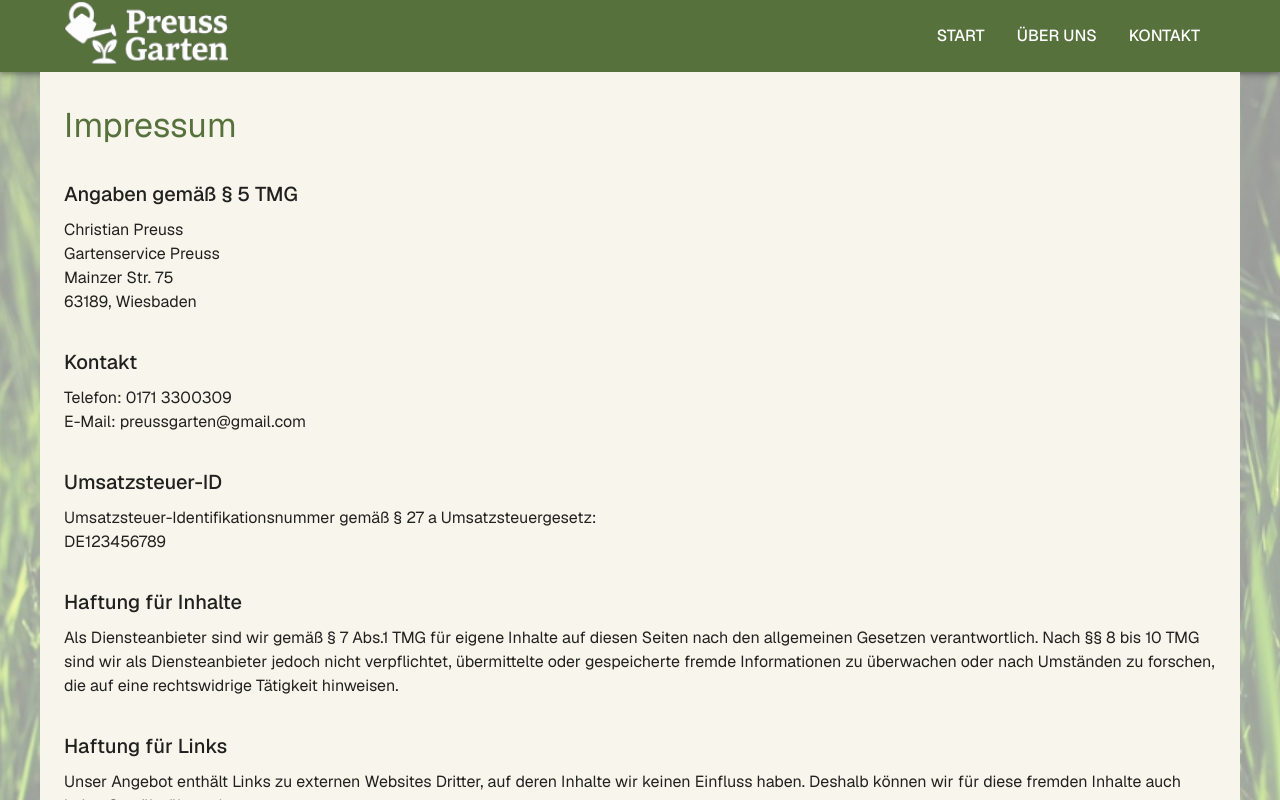
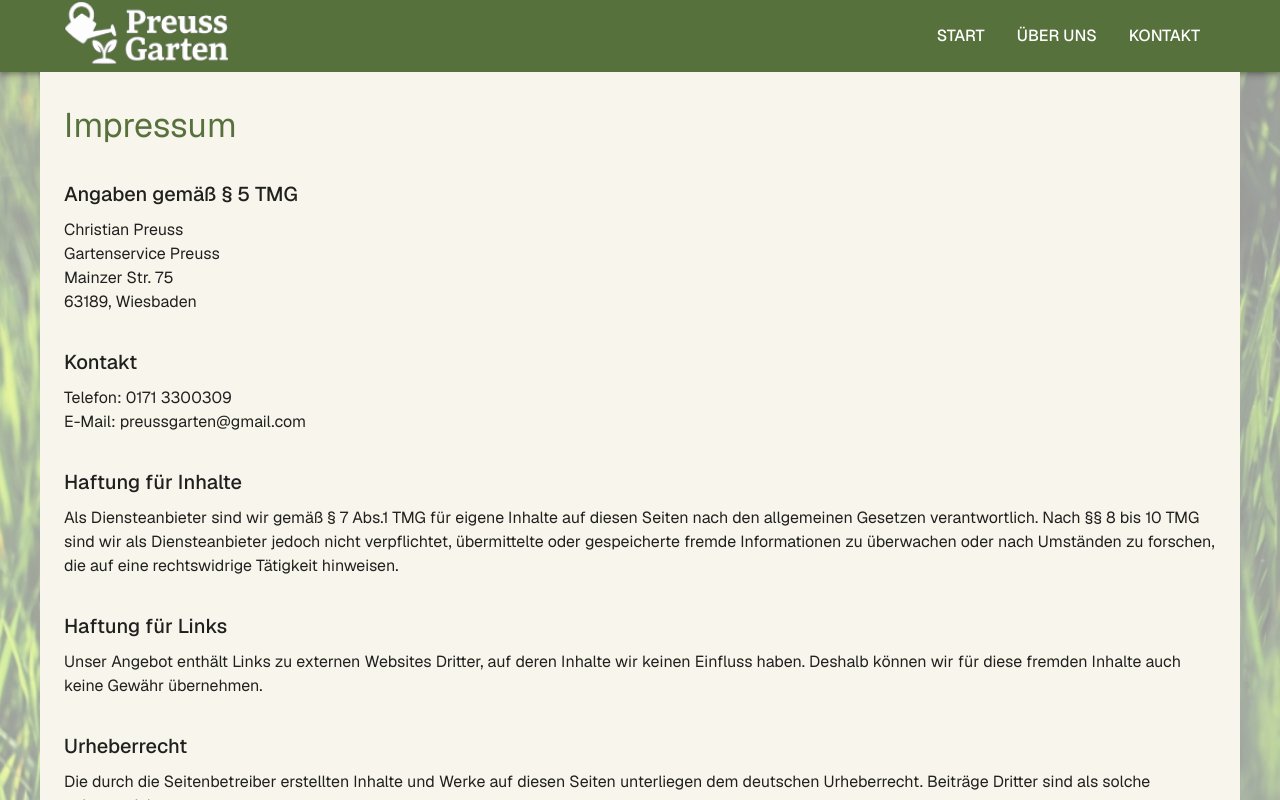
Before and after one commit to twintyit/Garten, a Next.js app: page /impressum in a window 1280 px wide. Shown: the top 800 px of the page. Built offline with nearby package versions, Linux system fonts and the light colour scheme.

Commit message:
impressum fixed

```diff
--- a/src/app/impressum/page.js
+++ b/src/app/impressum/page.js
@@ -29,13 +29,13 @@ export default function ImpressumPage() {
                 E-Mail: preussgarten@gmail.com
             </Typography>
 
-            <Typography variant="h6" sx={{ mt: 4, mb: 1 }}>
-                Umsatzsteuer-ID
-            </Typography>
-            <Typography>
-                Umsatzsteuer-Identifikationsnummer gemäß § 27 a Umsatzsteuergesetz:<br />
-                DE123456789
-            </Typography>
+            {/*<Typography variant="h6" sx={{ mt: 4, mb: 1 }}>*/}
+            {/*    Umsatzsteuer-ID*/}
+            {/*</Typography>*/}
+            {/*<Typography>*/}
+            {/*    Umsatzsteuer-Identifikationsnummer gemäß § 27 a Umsatzsteuergesetz:<br />*/}
+            {/*    DE123456789*/}
+            {/*</Typography>*/}
 
             <Typography variant="h6" sx={{ mt: 4, mb: 1 }}>
                 Haftung für Inhalte
```
